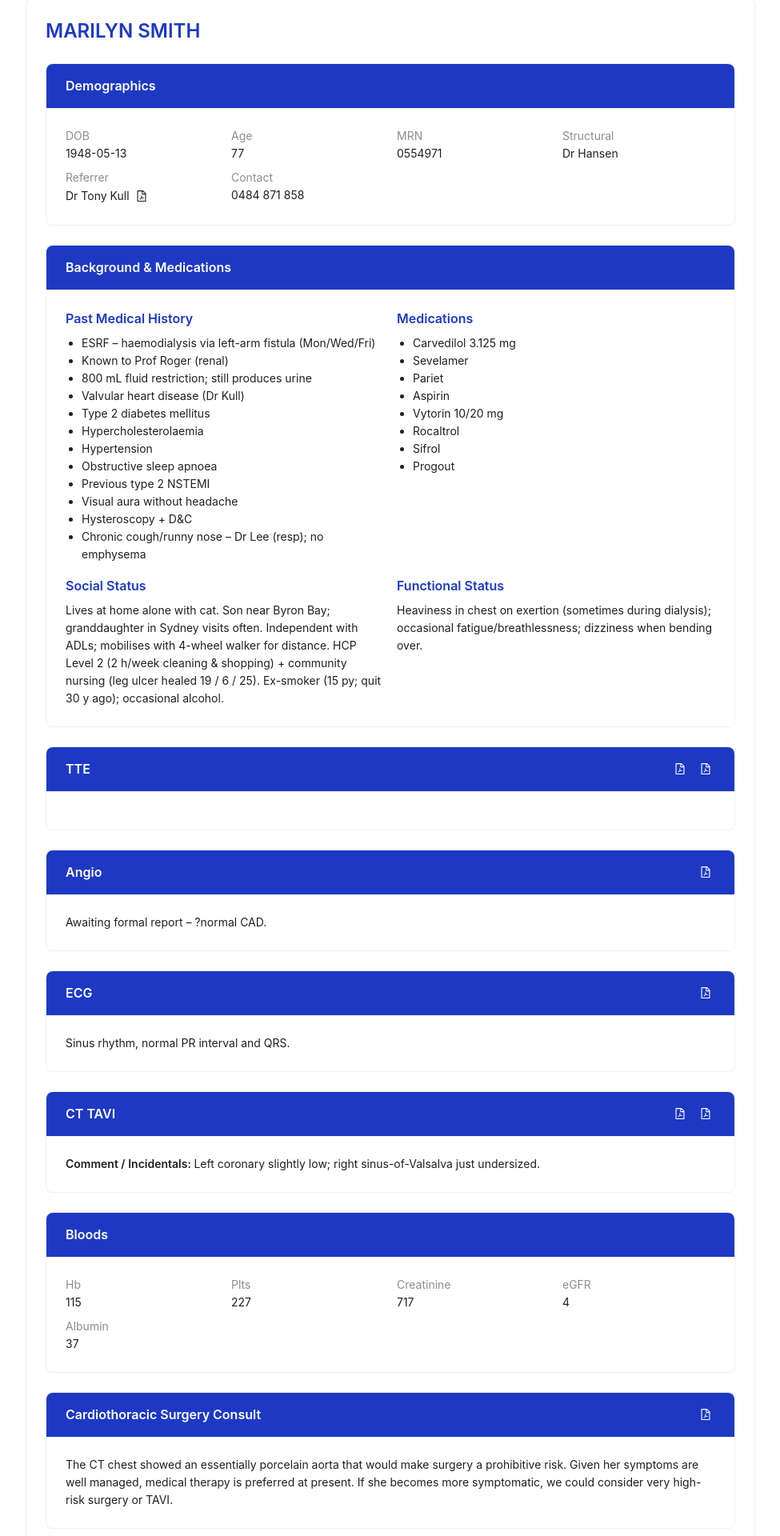
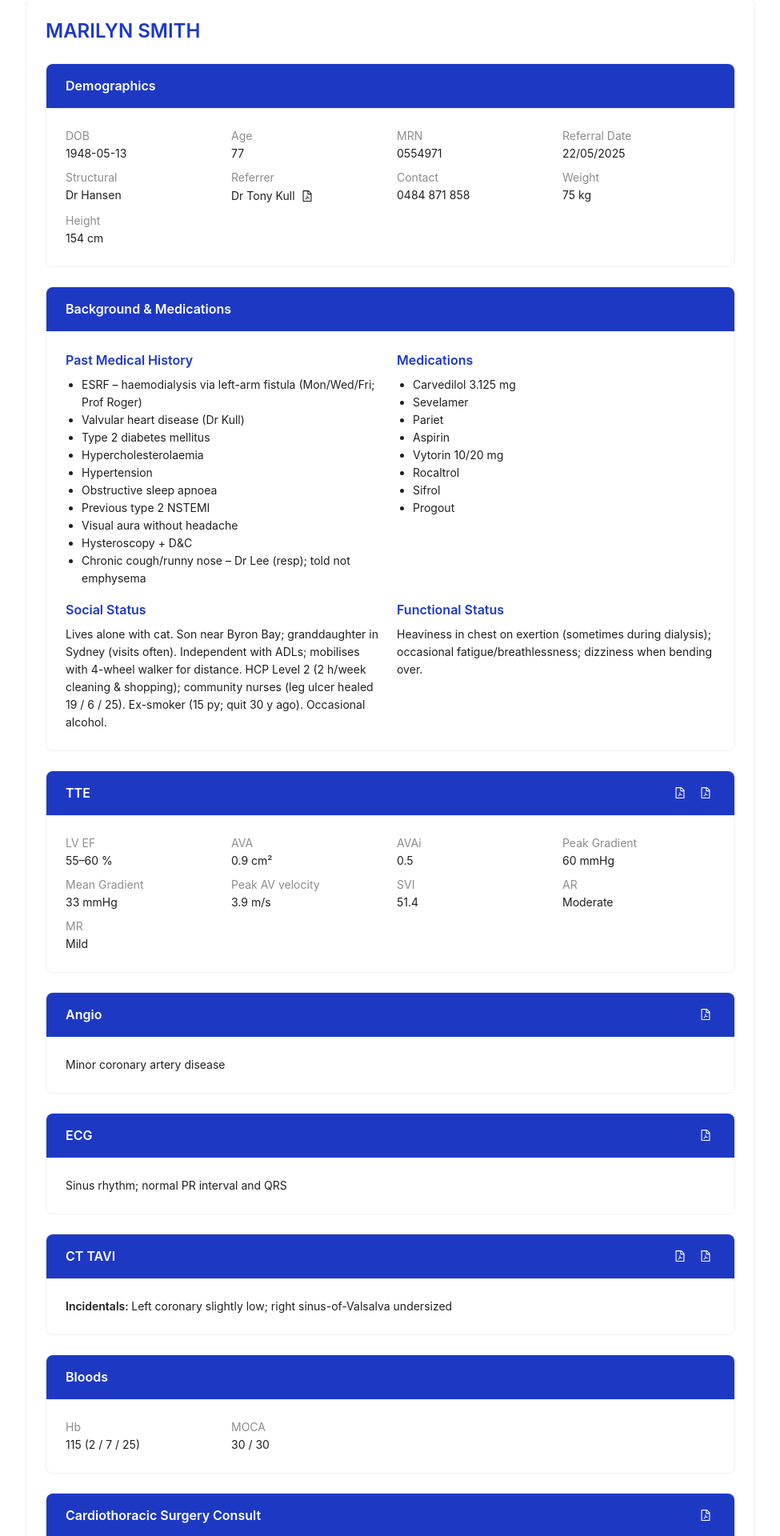
Before and after one commit to synapseedu/ravitracker-mdt, a Next.js app: page /patients/smithm in a window 1280 px wide. Shown: the part 2-1922 px from the top of the page at 80% size, without its empty margins (152-1127 px from the left). Built offline with nearby package versions, Linux system fonts and the light colour scheme.

Commit message:
Added missing information to Marylin Smith

```diff
--- a/pages/patients/smithm.tsx
+++ b/pages/patients/smithm.tsx
@@ -11,18 +11,18 @@ const { Text } = Typography;
 
 /* ------------------------------------------------------------------
    Patient data – MARILYN SMITH
-   (all content taken verbatim from “Smith.M MDT.docx” and the PDFs
-   you listed; nothing added or inferred)
 -------------------------------------------------------------------*/
 const patient = {
     id: 'smith',
     name: 'MARILYN SMITH',
     dob: '1948-05-13',
     mrn: '0554971',
-    referralDate: '',            // not recorded in the docx
+    referralDate: '22/05/2025',
     structuralPhysician: 'Dr Hansen',
     referrer: 'Dr Tony Kull',
     contact: '0484 871 858',
+    weight: '75 kg',
+    height: '154 cm',
     pdfs: {
         referral: ['Smith.M referral.pdf'],
         tte: ['Smith.M TTE RNSH 11.7.25.PDF', 'SmitM TTE 6.2.25.pdf'],
@@ -33,10 +33,9 @@ const patient = {
         cardiothoracic: ['Smith.M Dr bassin.pdf'],
         renal: ['Smith.M renal letters.pdf'],
     },
+    /* Past medical history -------------------------------------------------- */
     background: [
-        'ESRF – haemodialysis via left-arm fistula (Mon/Wed/Fri)',
-        'Known to Prof Roger (renal)',
-        '800 mL fluid restriction; still produces urine',
+        'ESRF – haemodialysis via left-arm fistula (Mon/Wed/Fri; Prof Roger)',
         'Valvular heart disease (Dr Kull)',
         'Type 2 diabetes mellitus',
         'Hypercholesterolaemia',
@@ -45,8 +44,9 @@ const patient = {
         'Previous type 2 NSTEMI',
         'Visual aura without headache',
         'Hysteroscopy + D&C',
-        'Chronic cough/runny nose – Dr Lee (resp); no emphysema',
+        'Chronic cough/runny nose – Dr Lee (resp); told not emphysema',
     ],
+    /* Medications ----------------------------------------------------------- */
     medications: [
         'Carvedilol 3.125 mg',
         'Sevelamer',
@@ -57,22 +57,35 @@ const patient = {
         'Sifrol',
         'Progout',
     ],
-    social: `Lives at home alone with cat.
-Son near Byron Bay; granddaughter in Sydney visits often.
+    /* Social & functional --------------------------------------------------- */
+    social: `Lives alone with cat.  Son near Byron Bay; granddaughter in Sydney (visits often).
 Independent with ADLs; mobilises with 4-wheel walker for distance.
-HCP Level 2 (2 h/week cleaning & shopping) + community nursing (leg ulcer healed 19 / 6 / 25).
-Ex-smoker (15 py; quit 30 y ago); occasional alcohol.`,
+HCP Level 2 (2 h/week cleaning & shopping); community nurses (leg ulcer healed 19 / 6 / 25).
+Ex-smoker (15 py; quit 30 y ago).  Occasional alcohol.`,
     functional:
         'Heaviness in chest on exertion (sometimes during dialysis); occasional fatigue/breathlessness; dizziness when bending over.',
-    /* No quantitative echo metrics in the docx */
-    tteData: {},
-    angio: 'Awaiting formal report – ?normal CAD.',
-    ecg: 'Sinus rhythm, normal PR interval and QRS.',
-    ctIncidentals: 'Left coronary slightly low; right sinus-of-Valsalva just undersized.',
-    bloods: { Hb: '115', Plts: '227', Creatinine: '717', eGFR: '4', Albumin: '37' },
+    /* TTE 11 / 7 / 25 ------------------------------------------------------ */
+    tteData: {
+        'LV EF': '55–60 %',
+        AVA: '0.9 cm²',
+        AVAi: '0.5',
+        'Peak Gradient': '60 mmHg',
+        'Mean Gradient': '33 mmHg',
+        'Peak AV velocity': '3.9 m/s',
+        SVI: '51.4',
+        AR: 'Moderate',
+        MR: 'Mild',
+    },
+    /* Other investigations -------------------------------------------------- */
+    angio: 'Minor coronary artery disease',
+    ecg: 'Sinus rhythm; normal PR interval and QRS',
+    ctIncidentals: 'Left coronary slightly low; right sinus-of-Valsalva undersized',
+    bloods: { Hb: '115 (2 / 7 / 25)', MOCA: '30 / 30' },
     consultTexts: {
-        cardiothoracic:
-            'The CT chest showed an essentially porcelain aorta that would make surgery a prohibitive risk. Given her symptoms are well managed, medical therapy is preferred at present. If she becomes more symptomatic, we could consider very high-risk surgery or TAVI.',
+        cardiothoracic: `CT chest shows an essentially porcelain aorta → prohibitive surgical risk.
+Symptoms presently well managed; continue medical therapy.
+If symptoms progress, consider very high-risk surgery or TAVI.
+– Dr Levi Bassin (2023)`,
     },
 };
 
@@ -87,7 +100,7 @@ export default function SmithPage() {
                         DOB: patient.dob,
                         Age: getAge(patient.dob),
                         MRN: patient.mrn,
-                        ...(patient.referralDate && { 'Referral Date': patient.referralDate }),
+                        'Referral Date': patient.referralDate,
                         Structural: patient.structuralPhysician,
                         Referrer: (
                             <>
@@ -96,6 +109,8 @@ export default function SmithPage() {
                             </>
                         ),
                         Contact: patient.contact,
+                        Weight: patient.weight,
+                        Height: patient.height,
                     }}
                 />
             </PatientSection>
@@ -110,8 +125,10 @@ export default function SmithPage() {
                 />
             </PatientSection>
 
-            {/* TTE (PDFs only) */}
-            <PatientSection title="TTE" pdfs={patient.pdfs.tte} />
+            {/* TTE */}
+            <PatientSection title="TTE" pdfs={patient.pdfs.tte}>
+                <DemographicsGrid data={patient.tteData} />
+            </PatientSection>
 
             {/* Angio */}
             <PatientSection title="Angio" pdfs={patient.pdfs.angio}>
@@ -126,7 +143,7 @@ export default function SmithPage() {
             {/* CT TAVI */}
             <PatientSection title="CT TAVI" pdfs={patient.pdfs.ct}>
                 <Text>
-                    <strong>Comment&nbsp;/ Incidentals:&nbsp;</strong>
+                    <strong>Incidentals:&nbsp;</strong>
                     {patient.ctIncidentals}
                 </Text>
             </PatientSection>
@@ -144,8 +161,8 @@ export default function SmithPage() {
                 <Text>{patient.consultTexts.cardiothoracic}</Text>
             </PatientSection>
 
-            {/* Renal Physician Consult */}
-            <PatientSection title="Renal Physician Consult" pdfs={patient.pdfs.renal} />
+            {/* Renal Physician letters */}
+            <PatientSection title="Renal Physician Letters" pdfs={patient.pdfs.renal} />
         </PatientLayout>
     );
 }
```
